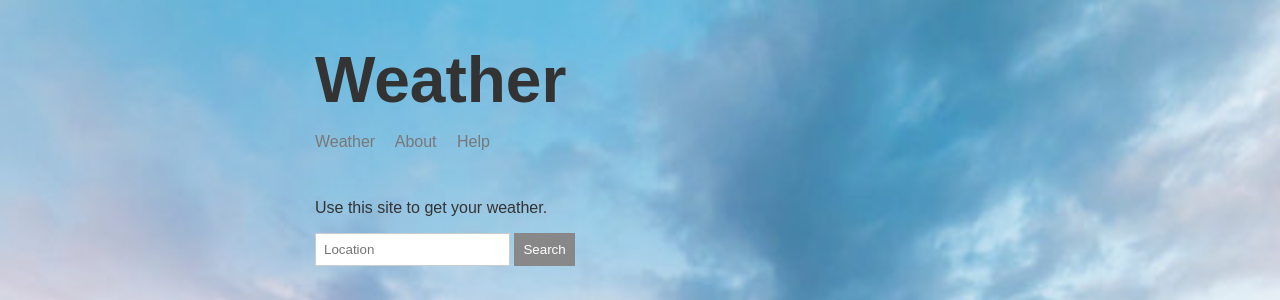
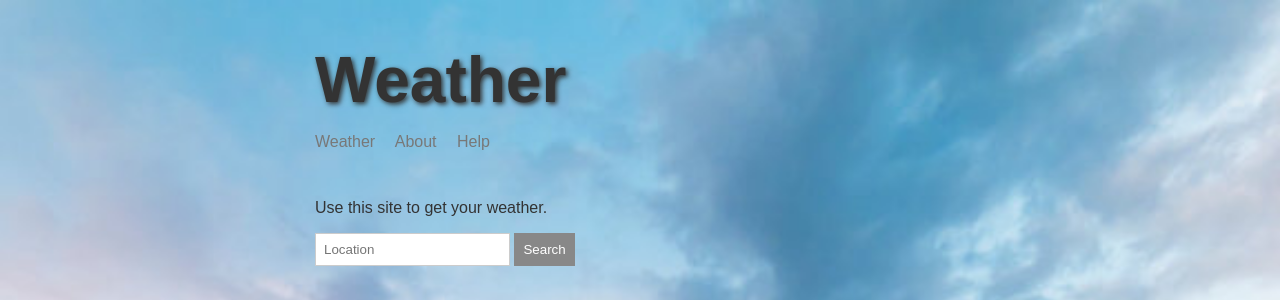
Before and after one commit to annivas/node-weather-app, a Node server app: page / in a window 1280 px wide. Shown: the top 300 px of the page. Run offline with Node 20, Linux system fonts and the light colour scheme; some libraries are stand-ins or nearby versions.

Commit message:
styling changes

```diff
--- a/public/css/styles.css
+++ b/public/css/styles.css
@@ -34,6 +34,7 @@ header {
 h1 {
     font-size: 64px;
     margin-bottom: 16px;
+    text-shadow: 2px 2px 5px;
 }
 
 header a {
```
